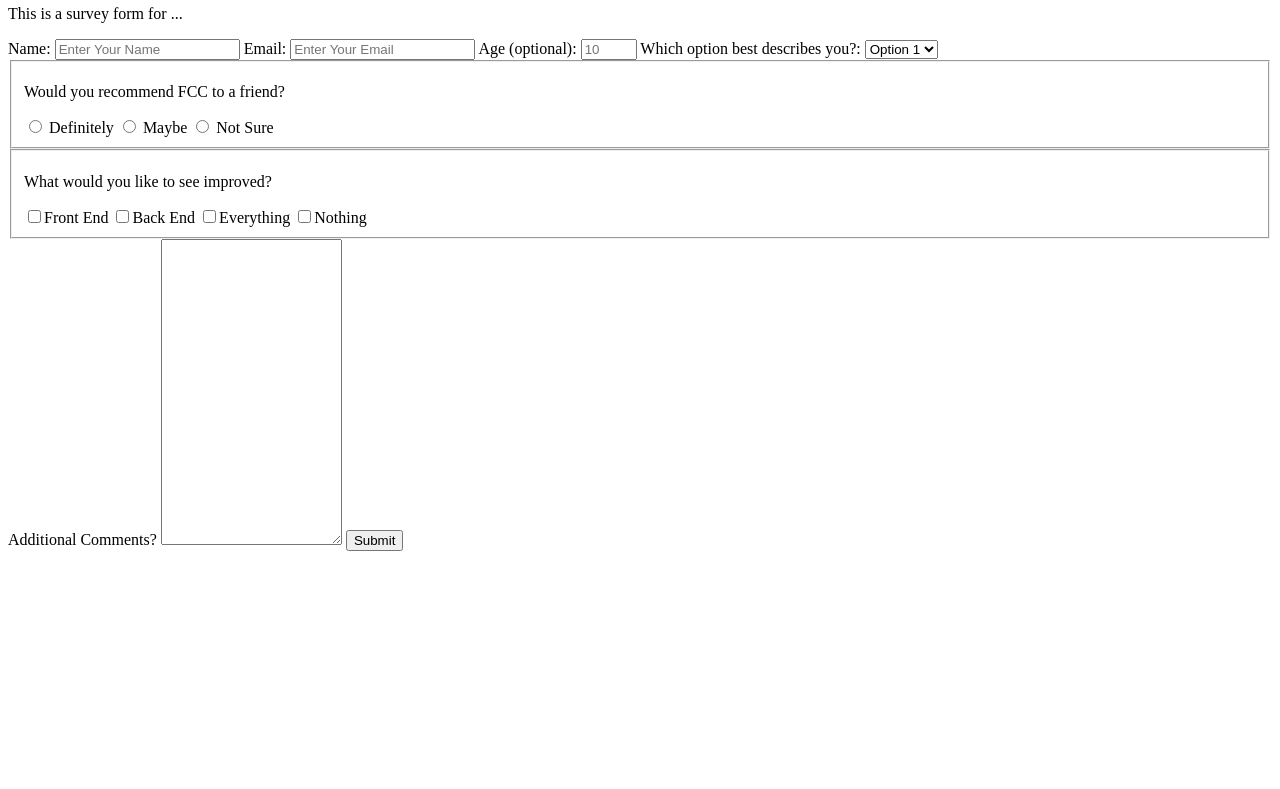
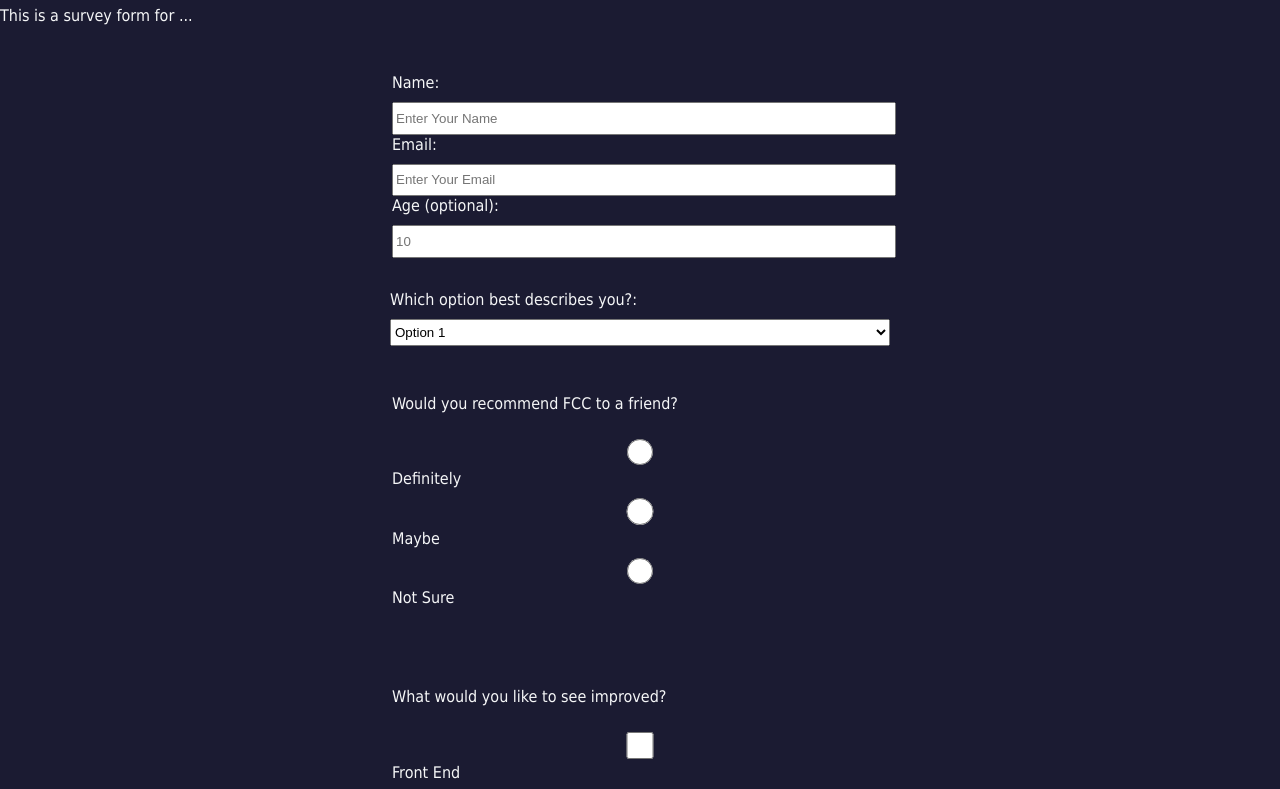
Before and after one commit to rpremvaree12/FCCnotes, a plain HTML site: page responsiveWD/surveyProject/index.html in a window 1280 px wide. Shown: the part 75-864 px from the top of the page. Before the commit the page ends 800 px from the top, so only its background shows below. Drawn offline with Linux system fonts and the light colour scheme.

Commit message:
added some CSS

```diff
--- a/responsiveWD/surveyProject/index.html
+++ b/responsiveWD/surveyProject/index.html
@@ -10,8 +10,8 @@
       <p id="description">This is a survey form for ... </p>
 
       <section>
-        <form id="survey-form" action="SUBMIT_URL">
-
+        <form id="survey-form" action="/formreuslts.html">
+            <fieldset>
                 <label for="name" id="name-label">Name:</label>
                 <input id="name" name="name" type="text" placeholder="Enter Your Name" required>
 
@@ -19,10 +19,10 @@
                 <label for="email" id="email-label">Email:</label>
                 <input id="email" name="email" type="email" placeholder="Enter Your Email" required>
 
-
                 <label for="age" id="number-label">Age (optional):</label>
                 <input id="number" name="age" type="number" min="10" max="65" placeholder="10">
 
+            </fieldset>
 
           <label for="dropdown" id="dropdown-label">Which option best describes you?:</label>
             <select id="dropdown">
@@ -33,9 +33,9 @@
 
         <fieldset>
           <p id="recommend-label"> Would you recommend FCC to a friend?</p>
-            <input id="definitely" type="radio" name="recommend" value="definitely"> <label for="definitely">Definitely</label>
-            <input id="maybe" type="radio" name="recommend" value="maybe">  <label for="maybe">Maybe</label>
-            <input id="maybe" type="radio" name="recommend" value="notsure">  <label for="notsure">Not Sure</label>
+            <input id="definitely" type="radio" name="recommend" value="definitely"><label for="definitely">Definitely</label>
+            <input id="maybe" type="radio" name="recommend" value="maybe"><label for="maybe">Maybe</label>
+            <input id="maybe" type="radio" name="recommend" value="notsure"><label for="notsure">Not Sure</label>
         </fieldset>
 
         <fieldset>
--- a/responsiveWD/surveyProject/styles.css
+++ b/responsiveWD/surveyProject/styles.css
@@ -0,0 +1,27 @@
+body {
+    width: 100%;
+    height: 100vh;
+    margin: 0;
+    background-color: #1b1b32;
+    color: #f5f6f7;
+    font-family: Tahoma;
+    font-size: 16px;
+  }
+
+input, textarea, select {
+  margin: 10px 0 0 0;
+  width: 100%;
+  min-height: 2em;
+}
+
+form {
+    width: 60vw;
+    max-width: 500px;
+    min-width: 300px;
+    margin: 0 auto;
+  }
+
+fieldset {
+    border: none;
+    padding: 2rem 0;
+}
```
Also changed, not shown: responsiveWD/surveyProject/formresults.html (added). Lines whose indentation alone changed are shown as unchanged.
